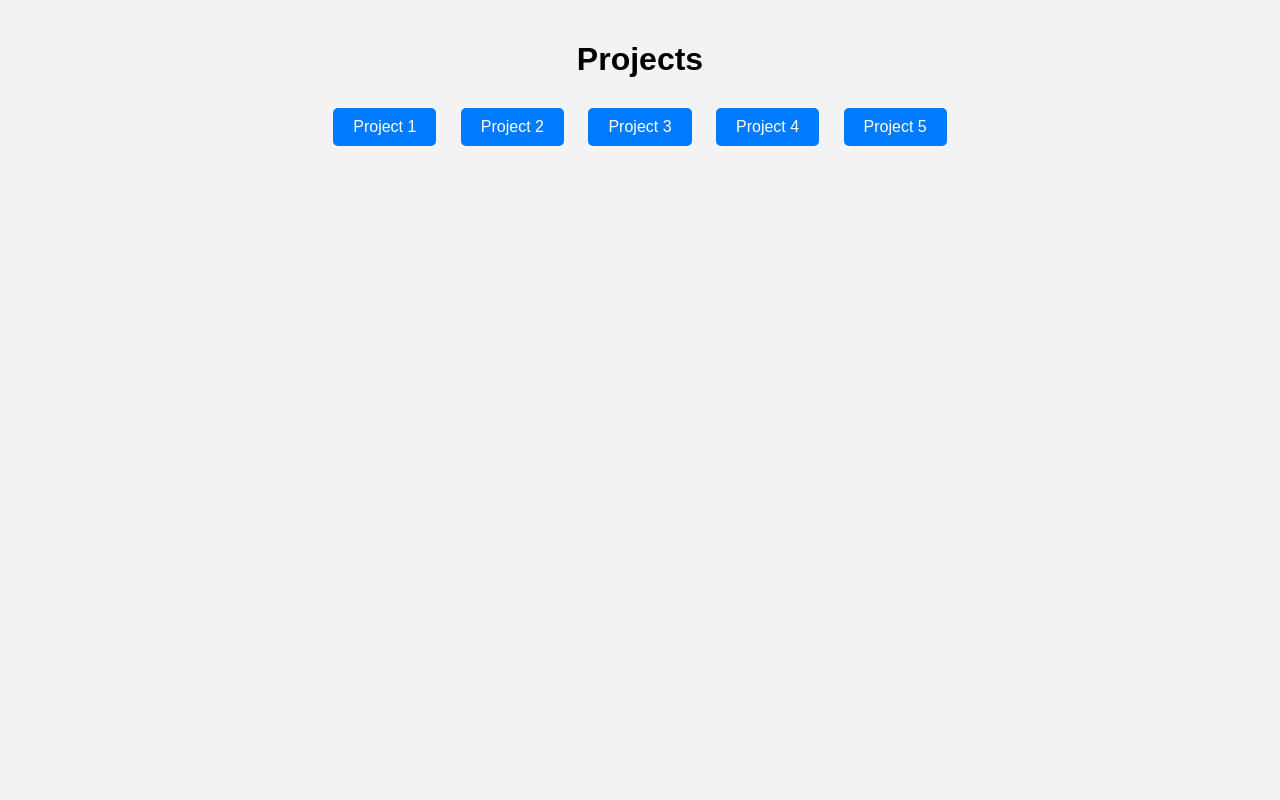
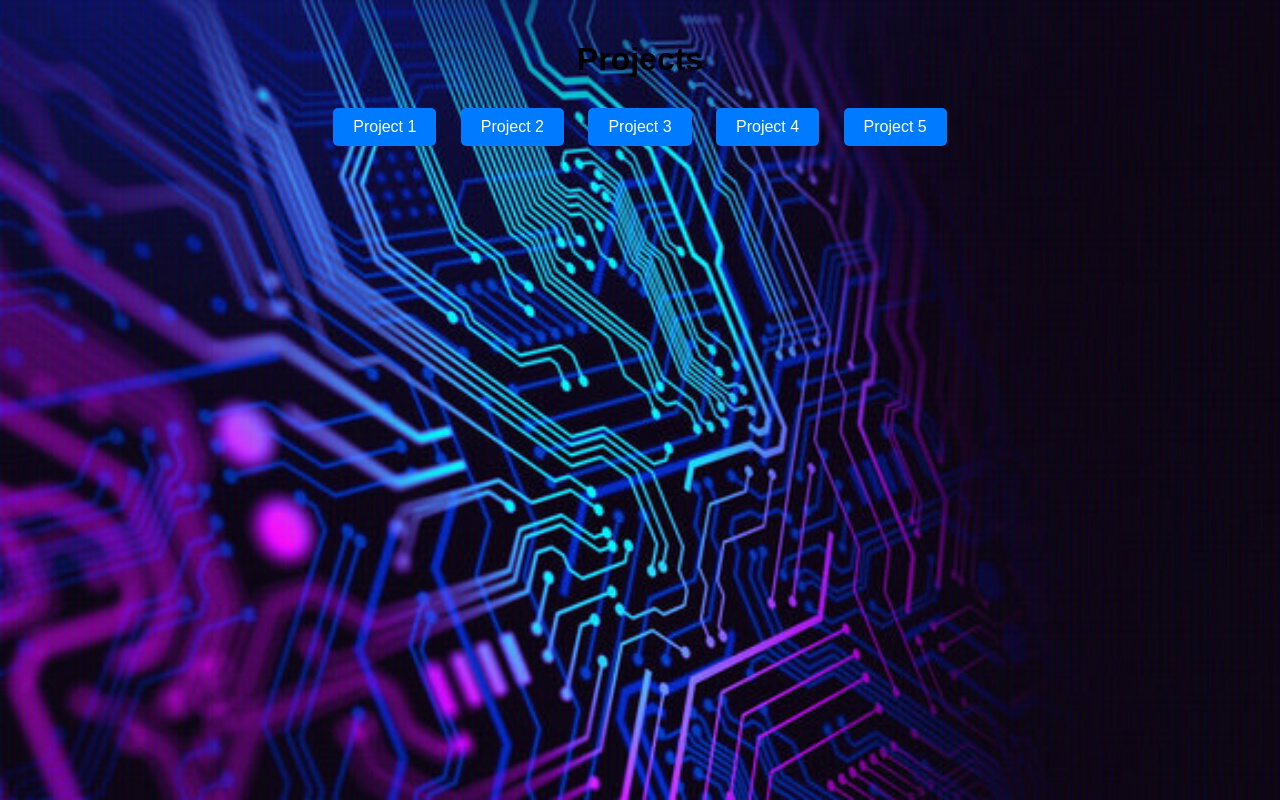
Before and after one commit to Hunter100102/Hunter100102.github.io, a plain HTML site: page projects.html in a window 1280 px wide. Drawn offline with Linux system fonts and the light colour scheme.

Commit message:
new page background

```diff
--- a/projects.html
+++ b/projects.html
@@ -4,12 +4,16 @@
     <meta charset="UTF-8">
     <meta name="viewport" content="width=device-width, initial-scale=1.0">
     <title>Projects - William Hunter</title>
+    <link rel="stylesheet" href="styles.css">
     <style>
         body {
+            background-image: url('embedded background.jpg');
+            background-size: cover;
+            background-repeat: no-repeat;
+            background-attachment: fixed;
             font-family: Arial, sans-serif;
             margin: 0;
             padding: 0;
-            background-color: #f3f3f3;
         }
 
         .container {
```
Also changed, not shown: embedded background.jpg (added).
